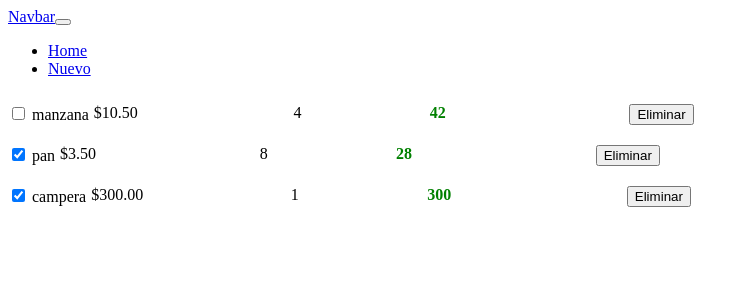
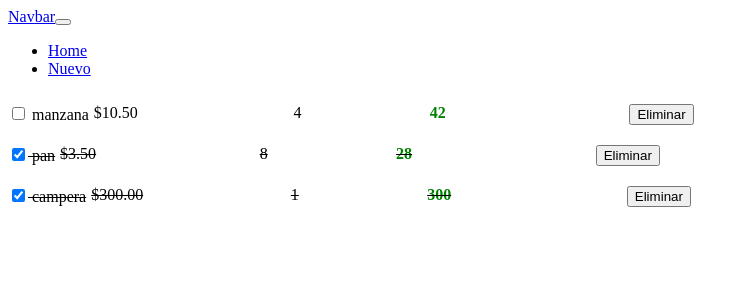
Before and after one commit to EM4360/Trabajopp, an Angular app: page / in a window 1280 px wide. Shown: the top 300 px of the page, without its empty margins (0-749 px from the left). Built offline with nearby package versions, Linux system fonts and the light colour scheme.

Commit message:
agregamos una clase para que cuando el check este activo se tache lo demas

```diff
--- a/src/app/components/item/item.component.css
+++ b/src/app/components/item/item.component.css
@@ -4,6 +4,10 @@
 }
 div{
     padding: 5px 0 ;
+}
+
+.complete{
+    text-decoration: line-through;
 }
 
 .tittle{
--- a/src/app/components/item/item.component.html
+++ b/src/app/components/item/item.component.html
@@ -1,7 +1,7 @@
-<div class="row ">
+<div class="row " [ngClass]="{'complete':item.complete}">
 
     <div class="title">
-        <input type="checkbox" [checked]="item.complete">
+        <input type="checkbox" [checked]="item.complete" (change)="onToggle(item)">
         {{item.title}}
     </div>
     <div class="price">
--- a/src/app/components/item/item.component.ts
+++ b/src/app/components/item/item.component.ts
@@ -10,6 +10,9 @@ export class ItemComponent {
 onDelete(item: item){
  this.deleteItem.emit(item)
 }
+onToggle(item: item){
+  item.complete =! item.complete
+}
 
 @Input() item: item = new item();
 @Output() deleteItem: EventEmitter<item> = new EventEmitter()
```
